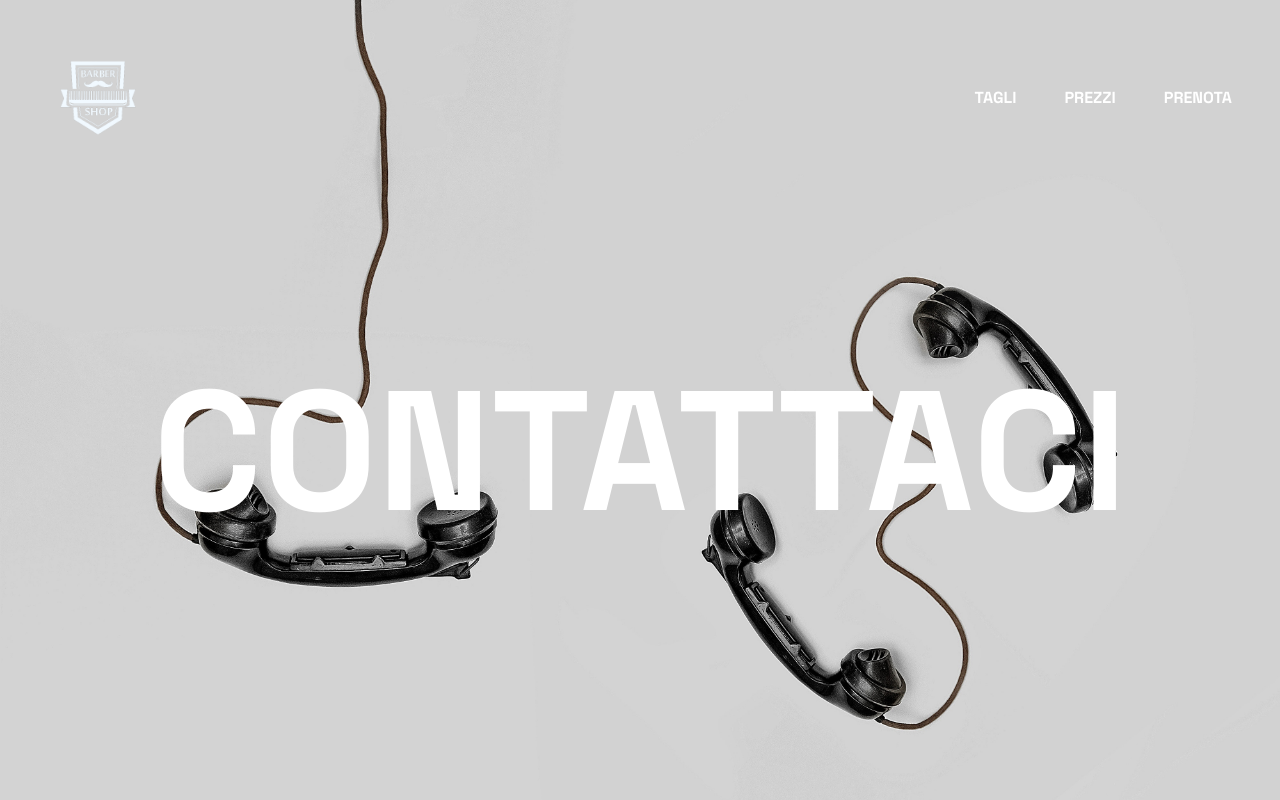
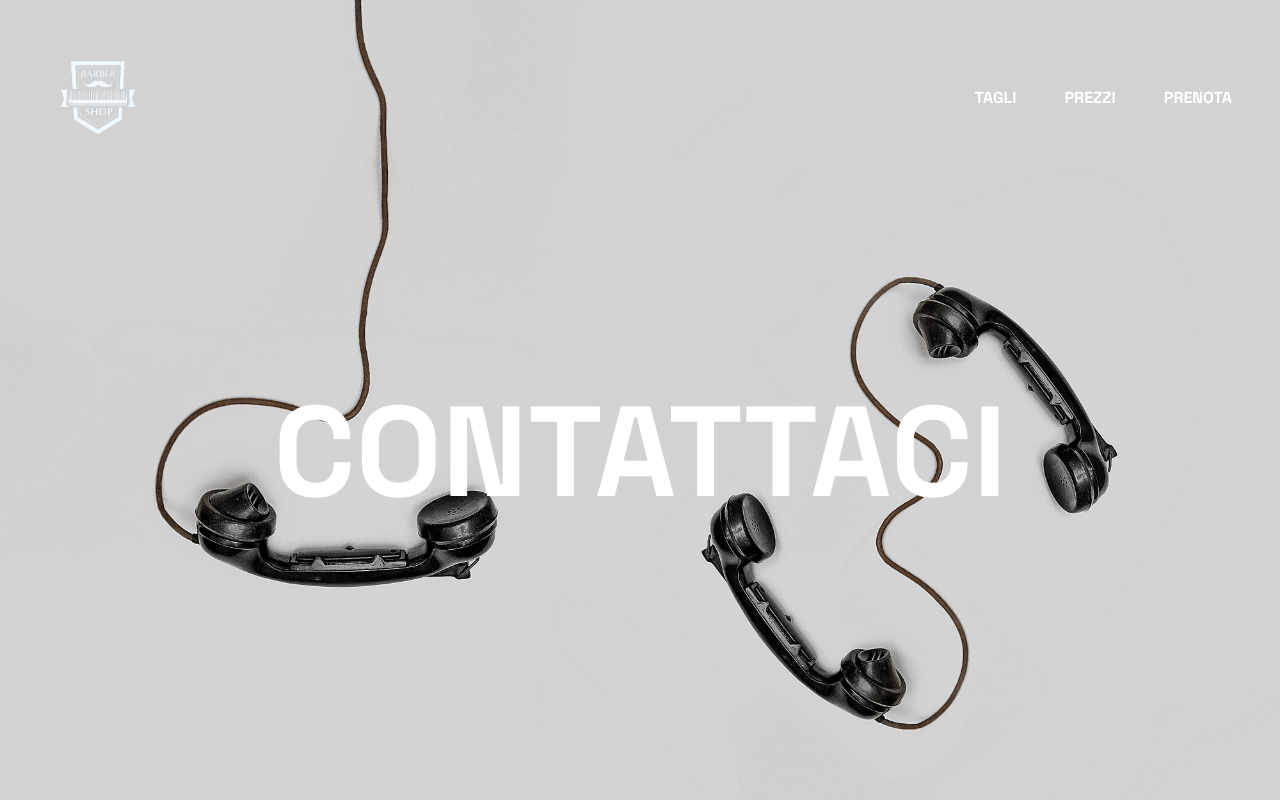
Before and after one commit to SimoLomba53/barber-shop, a Vue app in the folder vue-project/: page /info in a window 1280 px wide. Shown: the top 800 px of the page. Built offline with nearby package versions, Linux system fonts and the light colour scheme.

Commit message:
modifiche titolo

```diff
--- a/vue-project/src/pages/Homepage.vue
+++ b/vue-project/src/pages/Homepage.vue
@@ -356,7 +356,7 @@ export default {
 }
 
 .jumbohome h1{
-  font-size: 170px;
+  font-size:clamp(80px,8vw,200px);
 }
 
 .jumbohome button{
--- a/vue-project/src/pages/Info.vue
+++ b/vue-project/src/pages/Info.vue
@@ -241,7 +241,7 @@ export default {
 }
 
 .jumbohome2 h1{
-  font-size: 170px;
+  font-size:clamp(50px,10vw,220px);
 }
 
 .jumbohome2 button{
--- a/vue-project/src/pages/ShopPage.vue
+++ b/vue-project/src/pages/ShopPage.vue
@@ -278,7 +278,7 @@ export default {
 }
 
 .jumboshop h1 {
-    font-size: 170px;
+    font-size:clamp(80px,8vw,200px);
 }
 
 .jumboshop button {
--- a/vue-project/src/pages/Tagli.vue
+++ b/vue-project/src/pages/Tagli.vue
@@ -316,7 +316,7 @@ export default {
 }
 
 .jumbotagli h1{
-  font-size: 170px;
+  font-size:clamp(80px,8vw,200px);
 }
 
 .jumbotagli button{
```
Also changed, not shown: vue-project/public/firma.png, vue-project/public/home5.jpeg.
